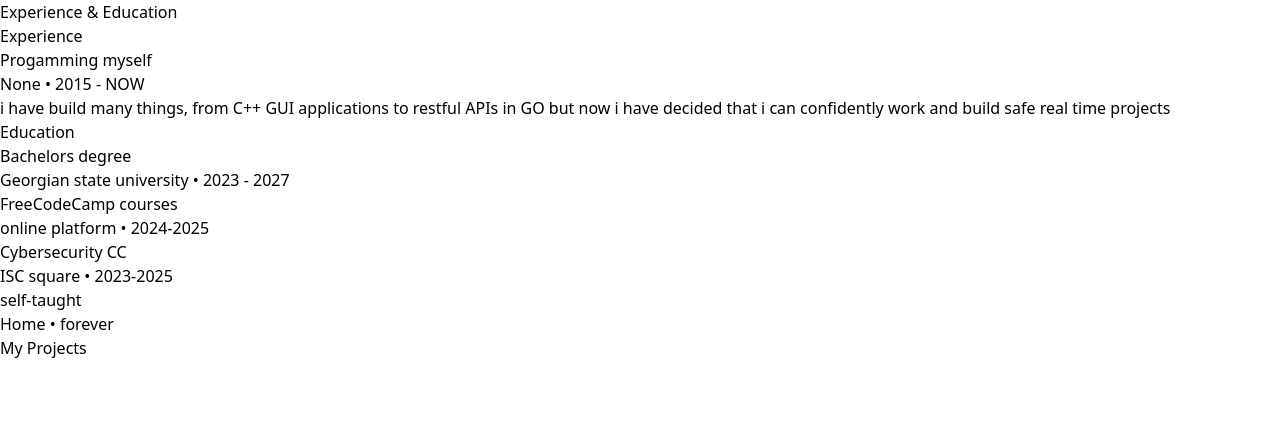
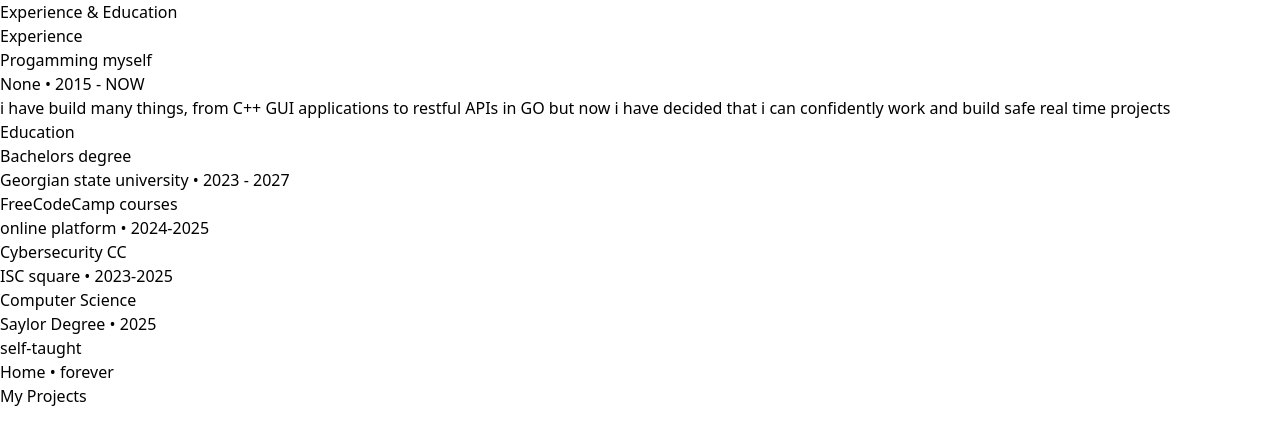
Before and after one commit to Ssajaia/portfolio_website, a React (Vite) app: page / in a window 1280 px wide. Shown: the part 1352-1796 px from the top of the page. Built offline with nearby package versions, Linux system fonts and the light colour scheme.

Commit message:
add Experience.jsx

```diff
--- a/src/components/Experience.jsx
+++ b/src/components/Experience.jsx
@@ -25,6 +25,11 @@ const education = [
     degree: "Cybersecurity CC",
     institution: "ISC square",
     period: "2023-2025",
+  },
+  {
+    degree:"Computer Science",
+    institution:"Saylor Degree",
+    period:"2025",
   },
   {
     degree: "self-taught",
```
